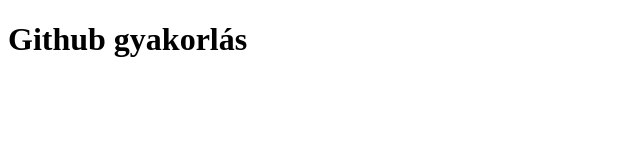
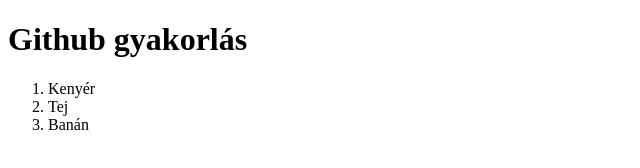
Before and after one commit to Mullerlotyokess/gyakorlas23, a plain HTML site: page index.html in a window 1280 px wide. Shown: the whole page, without its empty margins (0-640 px from the left). Drawn offline with Linux system fonts and the light colour scheme.

Commit message:
bevásárlőlista

```diff
--- a/index.html
+++ b/index.html
@@ -9,5 +9,10 @@
 </head>
 <body>
     <h1>Github gyakorlás</h1>
+    <ol>
+        <li>Kenyér</li>
+        <li>Tej</li>
+        <li>Banán</li>
+    </ol>
 </body>
 </html>
```
